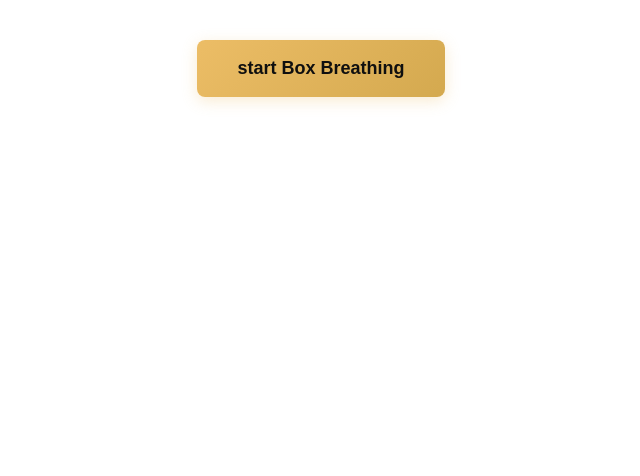
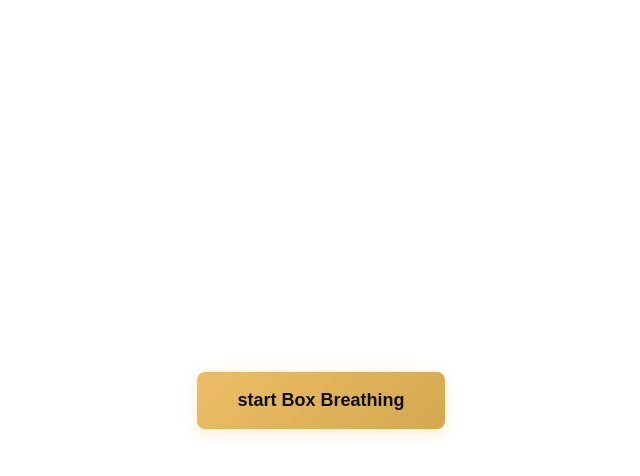
Before and after one commit to hartmannconcept/box-breathing, a plain HTML site: page index.html in a window 1280 px wide. Shown: the whole page, without its empty margins (319-959 px from the left). Drawn offline with Linux system fonts and the light colour scheme.

Commit message:
Update index.html

```diff
--- a/index.html
+++ b/index.html
@@ -7,7 +7,7 @@
     <style>
         * { margin: 0; padding: 0; box-sizing: border-box; }
 
-        body { font-family: Arial, sans-serif; background: transparent; }
+        body { font-family: Arial, sans-serif; background: transparent; display: flex; justify-content: center; align-items: center; min-height: 100vh; }
 
         .apex-breath-wrapper { text-align: center; padding: 40px 20px; }
 
```
